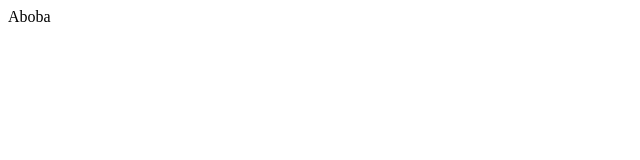
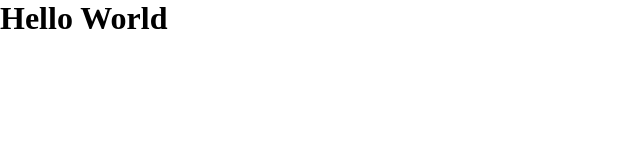
Before and after one commit to QKinda/Test, a plain HTML site: page index.html in a window 1280 px wide. Shown: the whole page, without its empty margins (0-640 px from the left). Drawn offline with Linux system fonts and the light colour scheme.

Commit message:
sec update

```diff
--- a/index.html
+++ b/index.html
@@ -5,8 +5,16 @@
     <meta http-equiv="X-UA-Compatible" content="IE=edge">
     <meta name="viewport" content="width=device-width, initial-scale=1.0">
     <title>Document</title>
+    <style>
+        *
+        {
+            margin: 0;
+            padding: 0;
+        }
+    </style>
 </head>
 <body>
     <div class="div">Aboba</div>
+    <script src="script.js"></script>
 </body>
 </html>
--- /dev/null
+++ b/script.js
@@ -0,0 +1 @@
+document.body.innerHTML = '<h1>Hello World</h1>'
```
